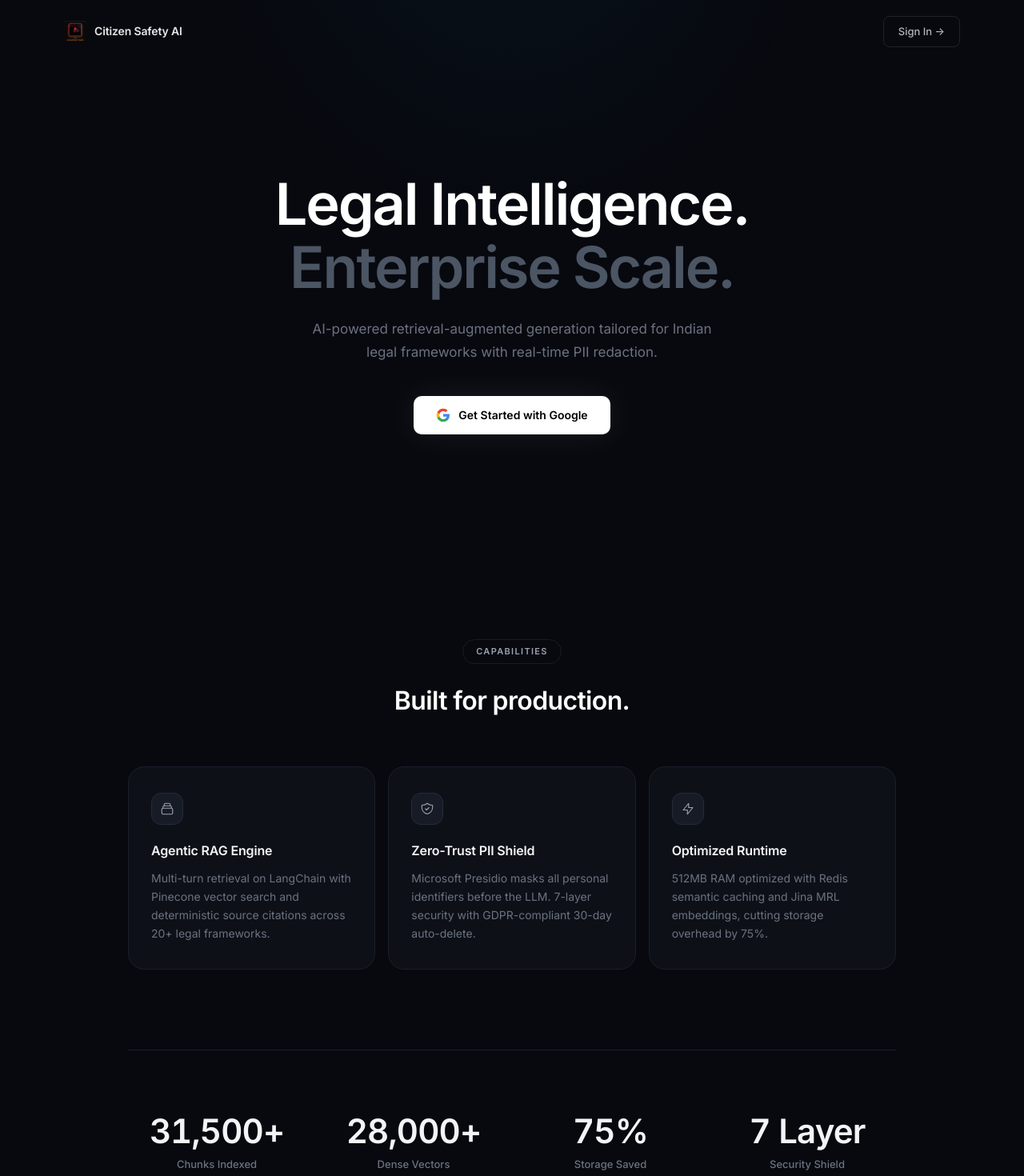
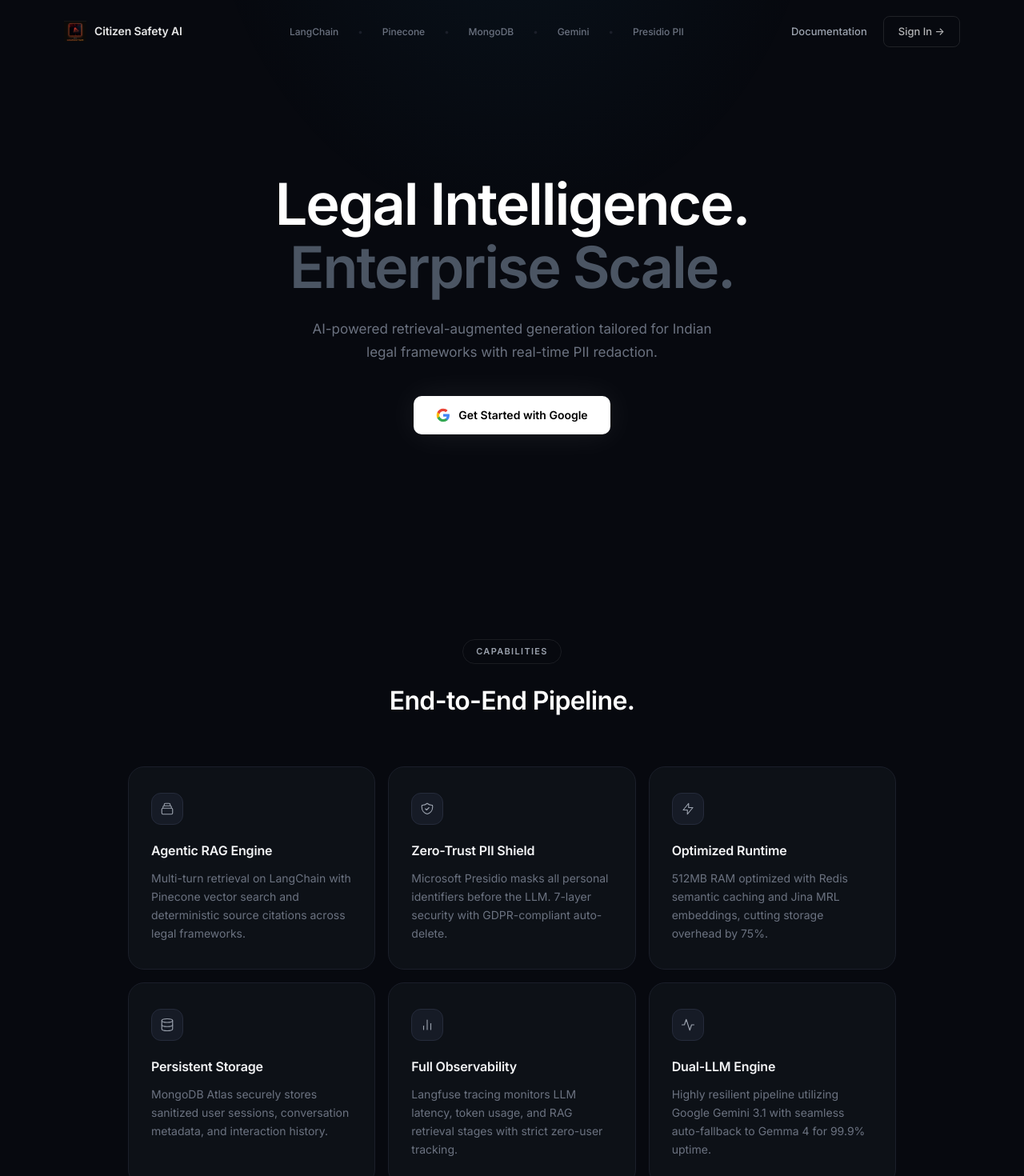
Before and after one commit to Ambuj123-lab/Citizen-Safety-AI-Assistant, a React app in the folder frontend/: page /login in a window 1280 px wide. Shown: the top 1470 px of the page at 80% size. Built offline with nearby package versions, Linux system fonts and the light colour scheme; no server answers; the HTML template or start-up script is replaced by a standard one.

Commit message:
feat: Add pipeline tech stack to navbar and expand capabilities cards

```diff
--- a/frontend/src/pages/Login.jsx
+++ b/frontend/src/pages/Login.jsx
@@ -42,7 +42,7 @@
                 </svg>
             ),
             title: 'Agentic RAG Engine',
-            desc: 'Multi-turn retrieval on LangChain with Pinecone vector search and deterministic source citations across 20+ legal frameworks.'
+            desc: 'Multi-turn retrieval on LangChain with Pinecone vector search and deterministic source citations across legal frameworks.'
         },
         {
             icon: (
@@ -51,7 +51,7 @@
                 </svg>
             ),
             title: 'Zero-Trust PII Shield',
-            desc: 'Microsoft Presidio masks all personal identifiers before the LLM. 7-layer security with GDPR-compliant 30-day auto-delete.'
+            desc: 'Microsoft Presidio masks all personal identifiers before the LLM. 7-layer security with GDPR-compliant auto-delete.'
         },
         {
             icon: (
@@ -61,6 +61,37 @@
             ),
             title: 'Optimized Runtime',
             desc: '512MB RAM optimized with Redis semantic caching and Jina MRL embeddings, cutting storage overhead by 75%.'
+        },
+        {
+            icon: (
+                <svg width="18" height="18" viewBox="0 0 24 24" fill="none" stroke="currentColor" strokeWidth="1.5" strokeLinecap="round" strokeLinejoin="round">
+                    <ellipse cx="12" cy="5" rx="9" ry="3"></ellipse>
+                    <path d="M21 12c0 1.66-4 3-9 3s-9-1.34-9-3"></path>
+                    <path d="M3 5v14c0 1.66 4 3 9 3s9-1.34 9-3V5"></path>
+                </svg>
+            ),
+            title: 'Persistent Storage',
+            desc: 'MongoDB Atlas securely stores sanitized user sessions, conversation metadata, and interaction history.'
+        },
+        {
+            icon: (
+                <svg width="18" height="18" viewBox="0 0 24 24" fill="none" stroke="currentColor" strokeWidth="1.5" strokeLinecap="round" strokeLinejoin="round">
+                    <line x1="18" y1="20" x2="18" y2="10"></line>
+                    <line x1="12" y1="20" x2="12" y2="4"></line>
+                    <line x1="6" y1="20" x2="6" y2="14"></line>
+                </svg>
+            ),
+            title: 'Full Observability',
+            desc: 'Langfuse tracing monitors LLM latency, token usage, and RAG retrieval stages with strict zero-user tracking.'
+        },
+        {
+            icon: (
+                <svg width="18" height="18" viewBox="0 0 24 24" fill="none" stroke="currentColor" strokeWidth="1.5" strokeLinecap="round" strokeLinejoin="round">
+                    <polyline points="22 12 18 12 15 21 9 3 6 12 2 12"></polyline>
+                </svg>
+            ),
+            title: 'Dual-LLM Engine',
+            desc: 'Highly resilient pipeline utilizing Google Gemini 3.1 with seamless auto-fallback to Gemma 4 for 99.9% uptime.'
         }
     ];
 
@@ -84,6 +115,26 @@
                     <img src={logo} alt="Logo" style={{ width: '28px', height: '28px', objectFit: 'contain' }} />
                     <span style={{ fontSize: '14px', fontWeight: 600, color: 'rgba(255,255,255,0.9)', letterSpacing: '-0.01em' }}>Citizen Safety AI</span>
                 </div>
+
+                {/* Tech Stack Center */}
+                <div className="hidden lg:flex items-center gap-6" style={{ fontSize: '12px', fontWeight: 500, color: '#6B7280' }}>
+                    <span>LangChain</span>
+                    <span style={{ color: '#1B1F2A' }}>•</span>
+                    <span>Pinecone</span>
+                    <span style={{ color: '#1B1F2A' }}>•</span>
+                    <span>MongoDB</span>
+                    <span style={{ color: '#1B1F2A' }}>•</span>
+                    <span>Gemini</span>
+                    <span style={{ color: '#1B1F2A' }}>•</span>
+                    <span>Presidio PII</span>
+                </div>
+
+                <div style={{ display: 'flex', alignItems: 'center', gap: '20px' }}>
+                    <a href="https://ambuj-rag-docs.netlify.app/" target="_blank" rel="noreferrer" style={{
+                        fontSize: '13px', fontWeight: 500, color: '#9CA3AF', textDecoration: 'none', transition: 'color 0.2s'
+                    }} onMouseOver={e => e.target.style.color = '#fff'} onMouseOut={e => e.target.style.color = '#9CA3AF'}>
+                        Documentation
+                    </a>
                     <button onClick={handleGoogleLogin} style={{
                         padding: '8px 18px', fontSize: '13px', fontWeight: 500, color: 'rgba(255,255,255,0.7)',
                         background: 'transparent', border: '1px solid rgba(255,255,255,0.1)', borderRadius: '8px', cursor: 'pointer',
@@ -94,6 +145,7 @@
                     >
                         Sign In →
                     </button>
+                </div>
             </nav>
 
             {/* ── AMBIENT GLOW ── */}
@@ -153,7 +205,7 @@
                             Capabilities
                         </span>
                         <h2 style={{ fontSize: '32px', fontWeight: 600, letterSpacing: '-0.02em', color: '#fff' }}>
-                            Built for production.
+                            End-to-End Pipeline.
                         </h2>
                     </div>
 
```
Lines whose indentation alone changed are shown as unchanged.
